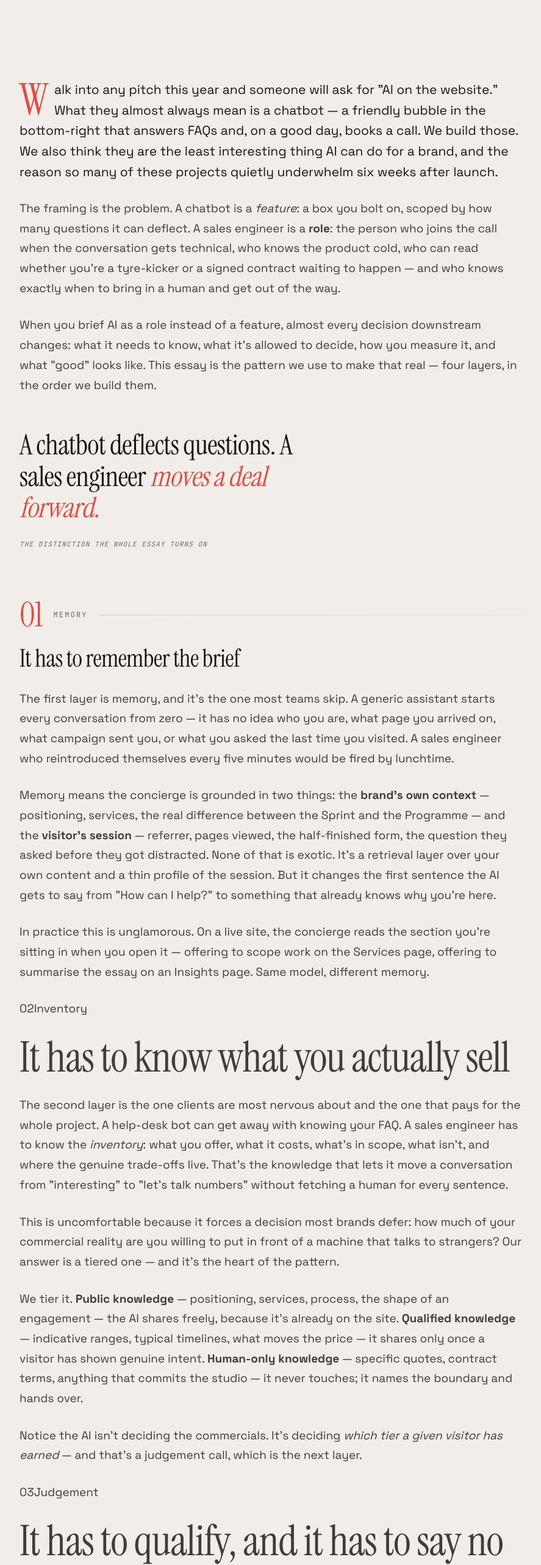
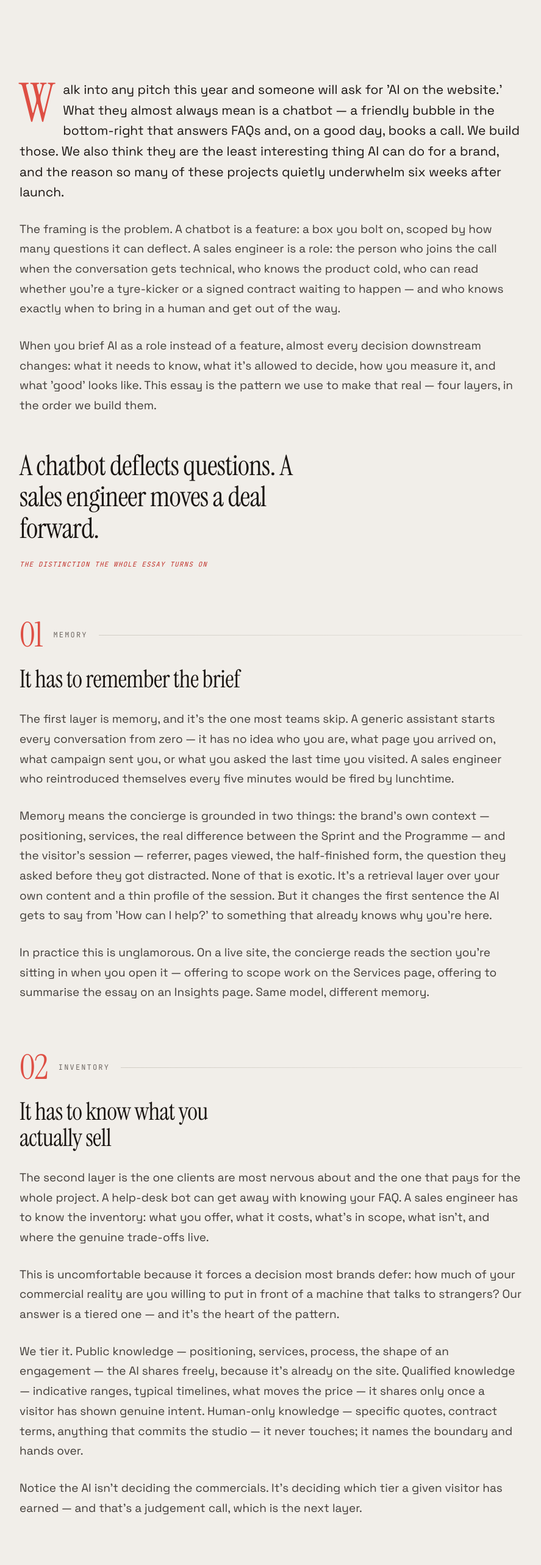
Before and after one commit to Dbrowne14/Default_Social_AI, a Next.js app: page /insights/anatomy-campaign-travelled-14m-times in a window 1280 px wide. Shown: the part 1220-3786 px from the top of the page at 61% size, without its empty margins (0-887 px from the left). Built offline with nearby package versions, Linux system fonts and the light colour scheme.

Commit message:
mapping sections into article

```diff
--- a/components/insights/insightsPage/InsightsArticleBody.tsx
+++ b/components/insights/insightsPage/InsightsArticleBody.tsx
@@ -1,208 +1,79 @@
+import { insights } from "@/data/blogData";
+
 const InsightsArticleBody = () => {
   return (
     <div className="pt-12 pb-19 720:pt-18 720:pb-24">
       <div className="container-custom">
         <div className="grid grid-cols-1 min-[900px]:grid-cols-[minmax(0,1fr)_280px] min-[1080px]:grid-cols-[minmax(0,1fr)_320px] min-[900px]:gap-x-12 min-[1080px]:gap-x-18">
           <article className="prose text-[17.5px] 720:text-[19px] leading-[1.68] 720:leading-[1.72] text-cream-2 min-[900px]:col-start-1 space-y-7">
-            <p className="lead text-[19px] leading-[1.6] text-cream 720:text-[21px] first-letter:float-left first-letter:font-serif first-letter:text-[72px] first-letter:leading-[0.72] first-letter:pr-2.5 first-letter:pt-1.5 first-letter:text-accent 720:first-letter:text-[88px]720:first-letter:pr-3.5 720:first-letter:pt-2 max-w-[74ch]">
-              Walk into any pitch this year and someone will ask for "AI on the
-              website." What they almost always mean is a chatbot — a friendly
-              bubble in the bottom-right that answers FAQs and, on a good day,
-              books a call. We build those. We also think they are the least
-              interesting thing AI can do for a brand, and the reason so many of
-              these projects quietly underwhelm six weeks after launch.
-            </p>
+            {insights
+              .filter((post) => post.featured)
+              .map((post) => {
+                return (
+                  <>
+                    {post.intro?.map((paragraph, index) => {
+                      if ("superText" in paragraph) {
+                        return (
+                          <p
+                            key={index}
+                            className="lead text-[19px] leading-[1.6] text-cream 720:text-[21px] first-letter:float-left first-letter:font-serif first-letter:text-[72px] first-letter:leading-[0.72] first-letter:pr-2.5 first-letter:pt-1.5 first-letter:text-accent 720:first-letter:text-[88px] 720:first-letter:pr-3.5 720:first-letter:pt-2 max-w-[74ch]"
+                          >
+                            {paragraph.superText}
+                          </p>
+                        );
+                      }
 
-            <p className="max-w-[74ch]">
-              The framing is the problem. A chatbot is a <em>feature</em>: a box
-              you bolt on, scoped by how many questions it can deflect. A sales
-              engineer is a <strong>role</strong>: the person who joins the call
-              when the conversation gets technical, who knows the product cold,
-              who can read whether you're a tyre-kicker or a signed contract
-              waiting to happen — and who knows exactly when to bring in a human
-              and get out of the way.
-            </p>
+                      return (
+                        <p key={index} className="max-w-[74ch]">
+                          {paragraph.text}
+                        </p>
+                      );
+                    })}
+                    {post.pullQuotes?.map((paragraph, index) => {
+                      return (
+                        <div
+                          className="pull max-w-full my-14 p-0 border-none"
+                          key={index}
+                        >
+                          <p className="max-w-[22ch] font-serif text-[clamp(30px,4vw,46px)] leading-[1.12] tracking-[-0.015em] text-cream">
+                            {paragraph.quote}
+                          </p>
 
-            <p>
-              When you brief AI as a role instead of a feature, almost every
-              decision downstream changes: what it needs to know, what it's
-              allowed to decide, how you measure it, and what "good" looks like.
-              This essay is the pattern we use to make that real — four layers,
-              in the order we build them.
-            </p>
+                          <cite className="block mt-6 font-mono text-[11px] tracking-widest uppercase text-accent-deep font-normal">
+                            {paragraph.cite}
+                          </cite>
+                        </div>
+                      );
+                    })}
+                    {post.sections?.map((paragraph) => {
+                      return (
+                        <>
+                          <div
+                            className="flex items-center gap-4.5 mt-21 scroll-mt-25"
+                            id={`s${paragraph.number}`}
+                          >
+                            <span className="font-serif text-[clamp(40px,4.6vw,56px)] leading-[0.8] text-accent tracking-[-0.02em] shrink-0">
+                              {paragraph.number}
+                            </span>
+                            <span className="font-mono text-[12px] tracking-[0.18em] uppercase text-muted shrink-0">
+                              {paragraph.kicker}
+                            </span>
+                            <span className="flex-1 h-px [background:linear-gradient(90deg,var(--line),color-mix(in_oklch,var(--line)_30%,transparent))]"></span>
+                          </div>
+                          <h2 className="text-[clamp(28px,3.4vw,40px)] leading-[1.08] text-cream mt-5.5 max-w-[20ch]">
+                            {paragraph.title}
+                          </h2>
+                          {paragraph.paragraphs.map((paragraph, index) => {
+                            return <p key={index}>{paragraph.text}</p>;
+                          })}
+                        </>
+                      );
+                    })}
+                  </>
+                );
+              })}
 
-            <div className="pull max-w-full my-14 p-0 border-none">
-              <p
-                className="max-w-[22ch] font-serif text-[clamp(30px,4vw,46px)] leading-[1.12] tracking-[-0.015em] text-cream"
-              >
-                A chatbot deflects questions. A sales engineer{" "}
-                <em className="italic text-accent">moves a deal forward.</em>
-              </p>
-
-              <cite className="block mt-6 font-mono text-[11px] tracking-widest uppercase text-muted font-normal">The distinction the whole essay turns on</cite>
-            </div>
             {/*--Stop point styling--*/}
-
-            <div className="flex items-center gap-4.5 mt-21 scroll-mt-25" id="s1">
-              <span className="font-serif text-[clamp(40px,4.6vw,56px)] leading-[0.8] text-accent tracking-[-0.02em] shrink-0">01</span>
-              <span className="font-mono text-[12px] tracking-[0.18em] uppercase text-muted shrink-0">Memory</span>
-              <span className="flex-1 h-px [background:linear-gradient(90deg,var(--line),color-mix(in_oklch,var(--line)_30%,transparent))]"></span>
-            </div>
-            <h2 className="text-[clamp(28px,3.4vw,40px)] leading-[1.08] text-cream mt-5.5 max-w-[20ch]">It has to remember the brief</h2>
-            <p>
-              The first layer is memory, and it's the one most teams skip. A
-              generic assistant starts every conversation from zero — it has no
-              idea who you are, what page you arrived on, what campaign sent
-              you, or what you asked the last time you visited. A sales engineer
-              who reintroduced themselves every five minutes would be fired by
-              lunchtime.
-            </p>
-
-            <p>
-              Memory means the concierge is grounded in two things: the{" "}
-              <strong>brand's own context</strong> — positioning, services, the
-              real difference between the Sprint and the Programme — and the{" "}
-              <strong>visitor's session</strong> — referrer, pages viewed, the
-              half-finished form, the question they asked before they got
-              distracted. None of that is exotic. It's a retrieval layer over
-              your own content and a thin profile of the session. But it changes
-              the first sentence the AI gets to say from "How can I help?" to
-              something that already knows why you're here.
-            </p>
-
-            <p>
-              In practice this is unglamorous. On a live site, the concierge
-              reads the section you're sitting in when you open it — offering to
-              scope work on the Services page, offering to summarise the essay
-              on an Insights page. Same model, different memory.
-            </p>
-
-            <div className="chapter" id="s2">
-              <span className="ix">02</span>
-              <span className="kick">Inventory</span>
-              <span className="rule-fill"></span>
-            </div>
-            <h2>It has to know what you actually sell</h2>
-            <p>
-              The second layer is the one clients are most nervous about and the
-              one that pays for the whole project. A help-desk bot can get away
-              with knowing your FAQ. A sales engineer has to know the{" "}
-              <em>inventory</em>: what you offer, what it costs, what's in
-              scope, what isn't, and where the genuine trade-offs live. That's
-              the knowledge that lets it move a conversation from "interesting"
-              to "let's talk numbers" without fetching a human for every
-              sentence.
-            </p>
-
-            <p>
-              This is uncomfortable because it forces a decision most brands
-              defer: how much of your commercial reality are you willing to put
-              in front of a machine that talks to strangers? Our answer is a
-              tiered one — and it's the heart of the pattern.
-            </p>
-
-            <p>
-              We tier it. <strong>Public knowledge</strong> — positioning,
-              services, process, the shape of an engagement — the AI shares
-              freely, because it's already on the site.{" "}
-              <strong>Qualified knowledge</strong> — indicative ranges, typical
-              timelines, what moves the price — it shares only once a visitor
-              has shown genuine intent. <strong>Human-only knowledge</strong> —
-              specific quotes, contract terms, anything that commits the studio
-              — it never touches; it names the boundary and hands over.
-            </p>
-
-            <p>
-              Notice the AI isn't deciding the commercials. It's deciding{" "}
-              <em>which tier a given visitor has earned</em> — and that's a
-              judgement call, which is the next layer.
-            </p>
-
-            <div className="chapter" id="s3">
-              <span className="ix">03</span>
-              <span className="kick">Judgement</span>
-              <span className="rule-fill"></span>
-            </div>
-            <h2>It has to qualify, and it has to say no</h2>
-            <p>
-              A good sales engineer spends as much energy disqualifying as
-              qualifying. The wrong-fit lead who consumes three weeks of scoping
-              is more expensive than the deal you politely declined on day one.
-              So the third layer is judgement: the concierge reads the
-              conversation for the signals that actually predict fit — budget
-              posture, timeline, decision authority, the specificity of the
-              problem — and routes accordingly.
-            </p>
-
-            <p>
-              Crucially, "routes accordingly" sometimes means saying no. A
-              concierge that enthusiastically promises everything to everyone
-              isn't helpful; it's a liability that books calls your team has to
-              un-book. We tune ours to be honest about misfit — to suggest a
-              different kind of partner when that's the truth, and to protect
-              the calendar of the humans behind it.
-            </p>
-
-            <p>
-              What it never does is invent a number, promise a date, or commit
-              the studio to anything a partner would have to honour. Within
-              those limits, every turn it re-reads fit and picks one of three
-              moves: go deeper, hand to a human, or wind down gracefully. The
-              behaviour is predictable on purpose — that's what earns the trust
-              to talk pricing at all.
-            </p>
-
-            <div className="chapter" id="s4">
-              <span className="ix">04</span>
-              <span className="kick">Handoff</span>
-              <span className="rule-fill"></span>
-            </div>
-            <h2>It has to know when to step back</h2>
-            <p>
-              The final layer is the one that separates a tool from a teammate:
-              knowing the moment to stop talking and bring in a person. The best
-              sales engineers are defined as much by their handoffs as their
-              pitches — the clean briefing note, the warm introduction, the
-              context the human doesn't have to re-gather.
-            </p>
-
-            <p>
-              So the concierge's job at the end isn't to close. It's to{" "}
-              <strong>hand over a deal that's already warm</strong>: a short,
-              structured summary of who the visitor is, what they need, which
-              tier of knowledge they reached, and why it thinks they're worth a
-              call. The human picks up a conversation already in motion, not a
-              cold transcript.
-            </p>
-
-            <p>
-              Here's the test. If your AI's proudest metric is "questions
-              answered," it's still a chatbot. If it's "qualified conversations
-              handed to a human, with context," you've built the sales engineer.
-            </p>
-
-            <div className="chapter" id="s5">
-              <span className="block w-3.5 h-3.5 rounded-[50%] bg-accent-2 [box-shadow:0_0_14px_color-mix(in_oklch,var(--accent-2)_55%,transparent)]"></span>
-              <span className="kick">Conclusion</span>
-              <span className="rule-fill"></span>
-            </div>
-            <h2>Build the role, not the widget</h2>
-            <p>
-              None of these four layers requires a frontier model or a research
-              budget. They require a decision: to treat AI as a colleague with a
-              job description rather than a feature with a backlog. Memory so it
-              knows the context. Inventory so it knows the product. Judgement so
-              it qualifies honestly. Handoff so it knows when it's done.
-            </p>
-
-            <p>
-              Do that, and the bubble in the corner stops being the thing you
-              apologise for in month two. It becomes the most patient,
-              best-briefed member of the team — the one that's always on, never
-              tired, and smart enough to know when to get a human. That's not a
-              chatbot.{" "}
-                That's a sales engineer.
-            </p>
 
             <div className="max-w-full m-0">
               <div className="flex gap-2 flex-wrap mt-9 pt-7 border-t border-line">
--- a/data/blogData.ts
+++ b/data/blogData.ts
@@ -46,7 +46,7 @@ export const insights: blogPostProps[] = [
       "The concierge sits between the brief and the buyer — closer to a sales engineer than a help widget.",
     intro: [
       {
-        text: "Walk into any pitch this year and someone will ask for 'AI on the website.' What they almost always mean is a chatbot — a friendly bubble in the bottom-right that answers FAQs and, on a good day, books a call. We build those. We also think they are the least interesting thing AI can do for a brand, and the reason so many of these projects quietly underwhelm six weeks after launch.",
+        superText: "Walk into any pitch this year and someone will ask for 'AI on the website.' What they almost always mean is a chatbot — a friendly bubble in the bottom-right that answers FAQs and, on a good day, books a call. We build those. We also think they are the least interesting thing AI can do for a brand, and the reason so many of these projects quietly underwhelm six weeks after launch.",
       },
       {
         text: "The framing is the problem. A chatbot is a feature: a box you bolt on, scoped by how many questions it can deflect. A sales engineer is a role: the person who joins the call when the conversation gets technical, who knows the product cold, who can read whether you're a tyre-kicker or a signed contract waiting to happen — and who knows exactly when to bring in a human and get out of the way.",
@@ -62,16 +62,11 @@ export const insights: blogPostProps[] = [
           "A chatbot deflects questions. A sales engineer moves a deal forward.",
         cite: "The distinction the whole essay turns on",
       },
-      {
-        quote:
-          "The model never sets the price. It decides who's ready to hear it.",
-        cite: "Layer two, in one line",
-      },
     ],
 
     sections: [
       {
-        id: "s1",
+
         number: "01",
         kicker: "Memory",
         title: "It has to remember the brief",
@@ -89,7 +84,7 @@ export const insights: blogPostProps[] = [
       },
 
       {
-        id: "s2",
+
         number: "02",
         kicker: "Inventory",
         title: "It has to know what you actually sell",
@@ -110,7 +105,7 @@ export const insights: blogPostProps[] = [
       },
 
       {
-        id: "s3",
+
         number: "03",
         kicker: "Judgement",
         title: "It has to qualify, and it has to say no",
@@ -131,7 +126,6 @@ export const insights: blogPostProps[] = [
       },
 
       {
-        id: "s4",
         number: "04",
         kicker: "Handoff",
         title: "It has to know when to step back",
@@ -249,7 +243,8 @@ export type blogPostProps = {
 };
 
 type text = {
-  text: string;
+  text?: string;
+  superText?:string;
 };
 
 type pullQuotes = {
@@ -258,7 +253,6 @@ type pullQuotes = {
 };
 
 type sectionProps = {
-  id: string;
   number: string;
   kicker: string;
   title: string;
```
